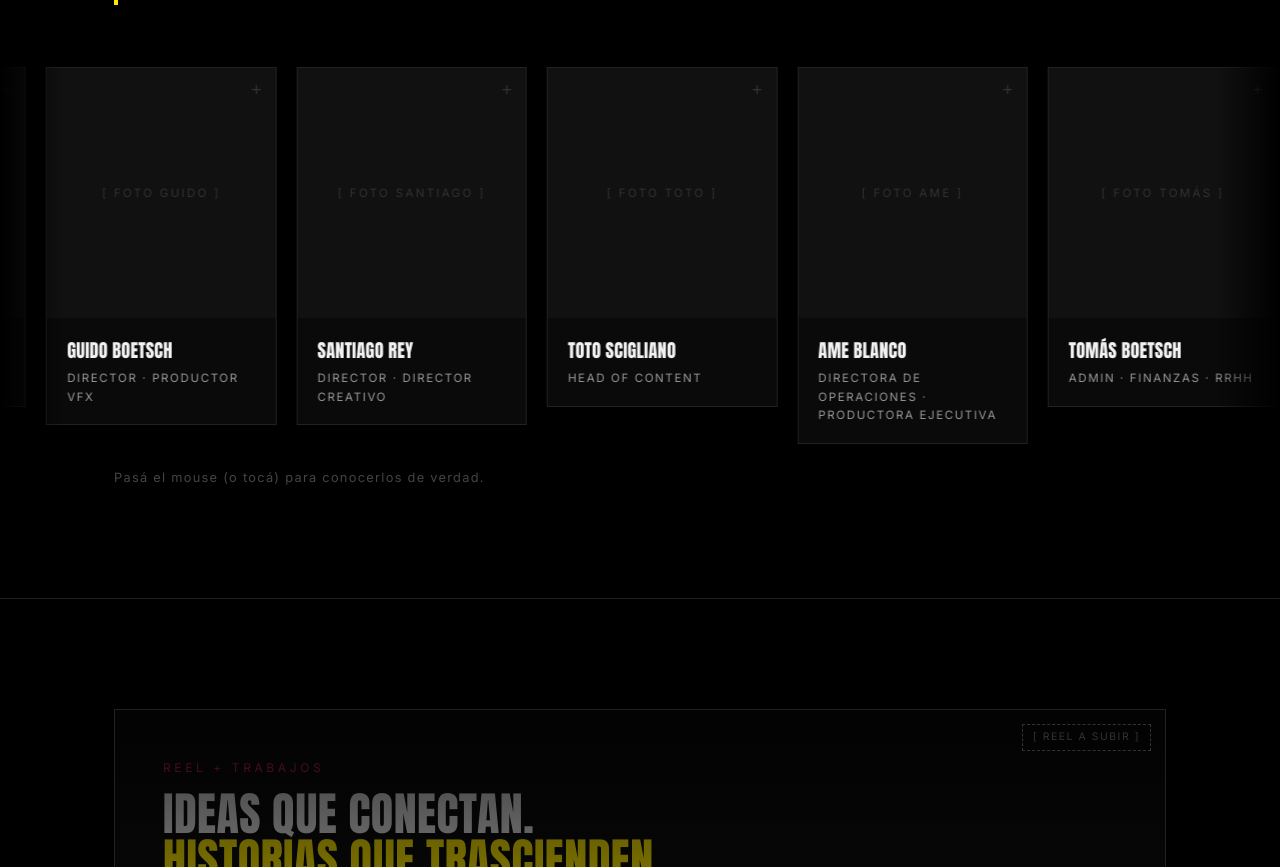
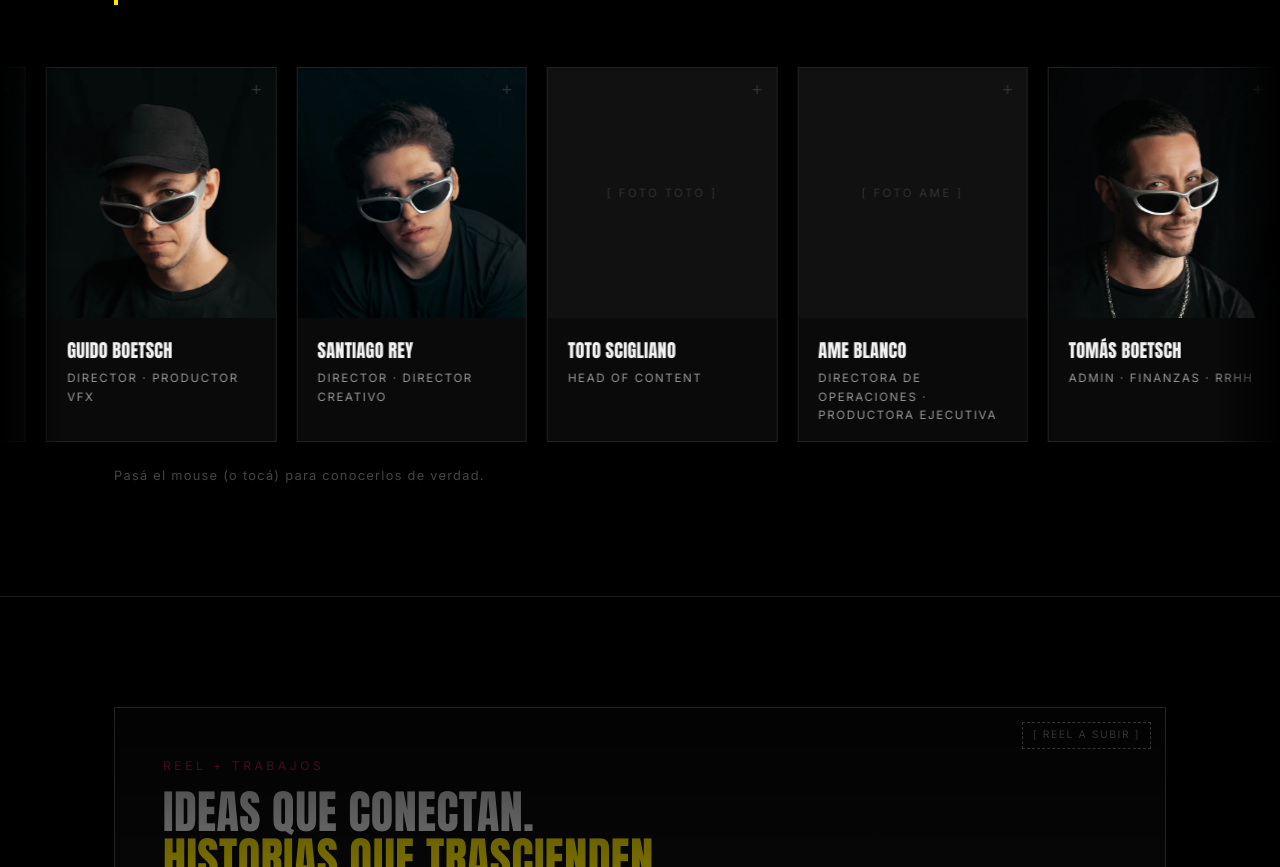
Before and after one commit to GB-Films/GB-FILMS-WEB, an Astro site: page / in a window 1280 px wide. Shown: the part 2974-3841 px from the top of the page. Built offline with nearby package versions, Linux system fonts and the light colour scheme; Astro itself is replaced by a stand-in of ours.

Commit message:
Unify team carousel cards and add studio portraits

```diff
--- a/src/components/Nosotros.astro
+++ b/src/components/Nosotros.astro
@@ -60,7 +60,7 @@ const copias = [false, true];
             </button>
             <div class="foto">
               {m.foto ? (
-                <img src={m.foto} alt={m.nombre} width="300" height="250" loading="lazy" />
+                <img src={`${import.meta.env.BASE_URL}${m.foto}`} alt={m.nombre} width="720" height="720" loading="lazy" decoding="async" />
               ) : (
                 <span>[ Foto {m.nombre.split(' ')[0]} ]</span>
               )}
@@ -196,6 +196,9 @@ const copias = [false, true];
   .card {
     border: 1px solid var(--line-2);
     position: relative;
+    display: flex;
+    flex-direction: column;
+    height: 375px;
     cursor: pointer;
     overflow: hidden;
     background: var(--surface-2);
@@ -207,6 +210,7 @@ const copias = [false, true];
 
   .foto {
     height: 250px;
+    flex: 0 0 250px;
     background: #111;
     display: flex;
     align-items: center;
@@ -225,6 +229,7 @@ const copias = [false, true];
   }
 
   .base {
+    flex: 1;
     padding: 18px 20px;
   }
 
--- a/src/data/equipo.ts
+++ b/src/data/equipo.ts
@@ -4,29 +4,30 @@ export type Miembro = {
   /** frase del manifiesto que le corresponde */
   linea: string;
   bio: string;
-  /** ruta a la foto en /public. Sin foto → se muestra el placeholder. */
+  /** Ruta relativa a /public. Sin foto → se muestra el placeholder. */
   foto?: string;
 };
 
 // El orden del array es el orden en pantalla.
-// TODO(brief): sumar las fotos reales en public/equipo/ y completar `foto`.
-// Hay tomas de estudio en Dropbox (01_Branding/04_Studio-Photos) de Anita,
-// Guido, Santi, Tomi y Agus; faltan las de Toto y Ame.
+// Faltan fotos de estudio para Toto y Ame.
 export const equipo: Miembro[] = [
   {
     nombre: 'Anita Serrano',
+    foto: 'equipo/anita.webp',
     rol: 'Directora Creativa',
     linea: 'Crea sin pedir permiso',
     bio: 'La locura y la pasión si estas palabras fueran una persona, en el mejor de los sentidos. Creadora de mundos de terror, humor con una manera única de ver la vida.',
   },
   {
     nombre: 'Guido Boetsch',
+    foto: 'equipo/guido.webp',
     rol: 'Director · Productor VFX',
     linea: 'Crea universos',
     bio: 'Director y productor de VFX. Donde otros ven un plano, él ve un mundo entero por construir.',
   },
   {
     nombre: 'Santiago Rey',
+    foto: 'equipo/santiago.webp',
     rol: 'Director · Director Creativo',
     linea: 'El romántico',
     bio: 'Cree en el cine como se creía antes. Odia la IA, y lo decimos acá porque somos auténticos.',
@@ -45,12 +46,14 @@ export const equipo: Miembro[] = [
   },
   {
     nombre: 'Tomás Boetsch',
+    foto: 'equipo/tomas.webp',
     rol: 'Admin · Finanzas · RRHH',
     linea: 'Ama la IA',
     bio: 'Administración, finanzas y RRHH, y el responsable #1 en que estemos en la vanguardia de la tecnología. Amante de los videojuegos.',
   },
   {
     nombre: 'Agustín Stegmann',
+    foto: 'equipo/agustin.webp',
     rol: 'Fundador · Director',
     linea: 'Imagina lo imposible',
     bio: 'El origen del universo Gran Berta y la brújula de todo lo que hacemos.',
```
Also changed, not shown: docs/publicacion-google-cloud.md (+1 -1 lines), public/equipo/agustin.webp (added), public/equipo/anita.webp (added), public/equipo/guido.webp (added), public/equipo/santiago.webp (added), public/equipo/tomas.webp (added).
